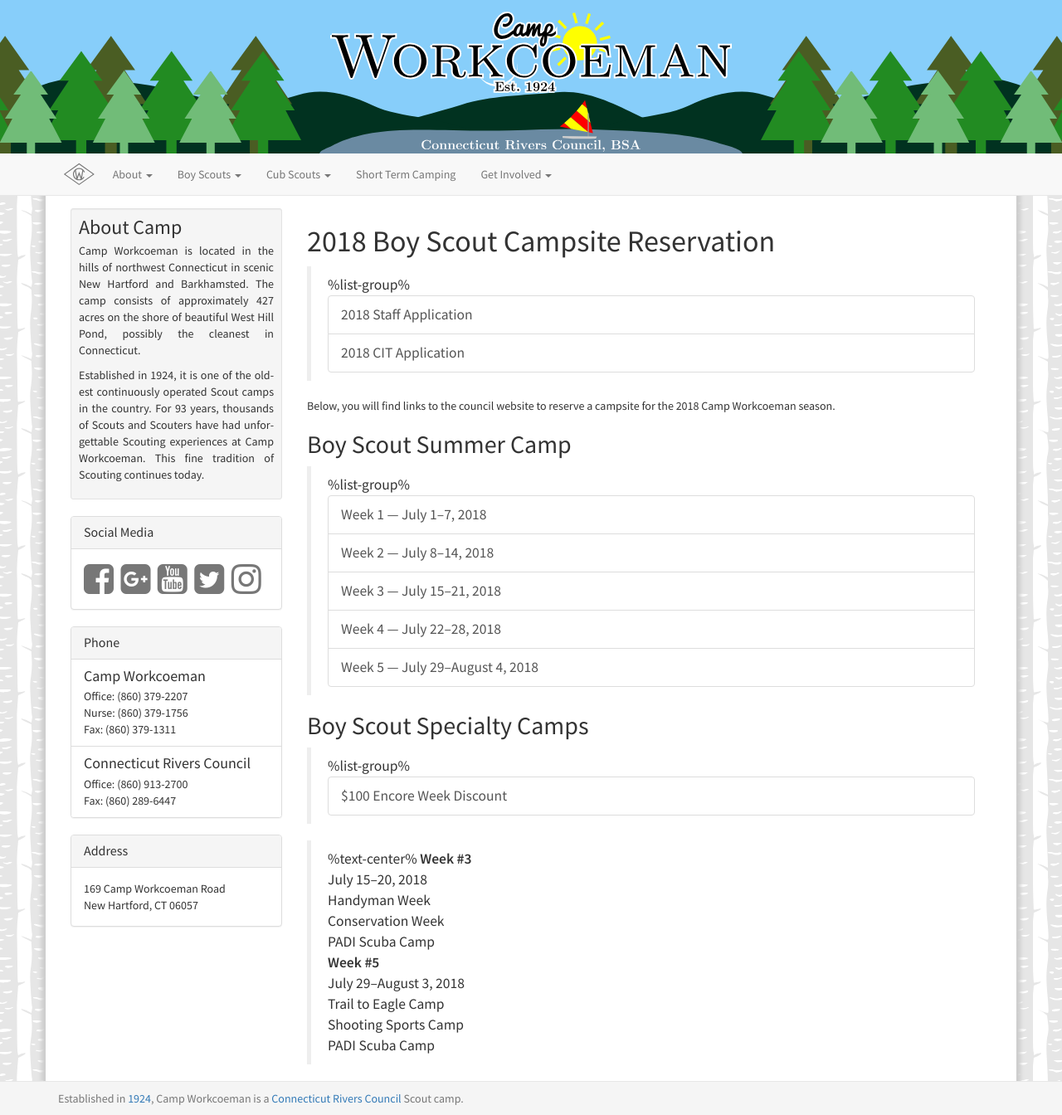
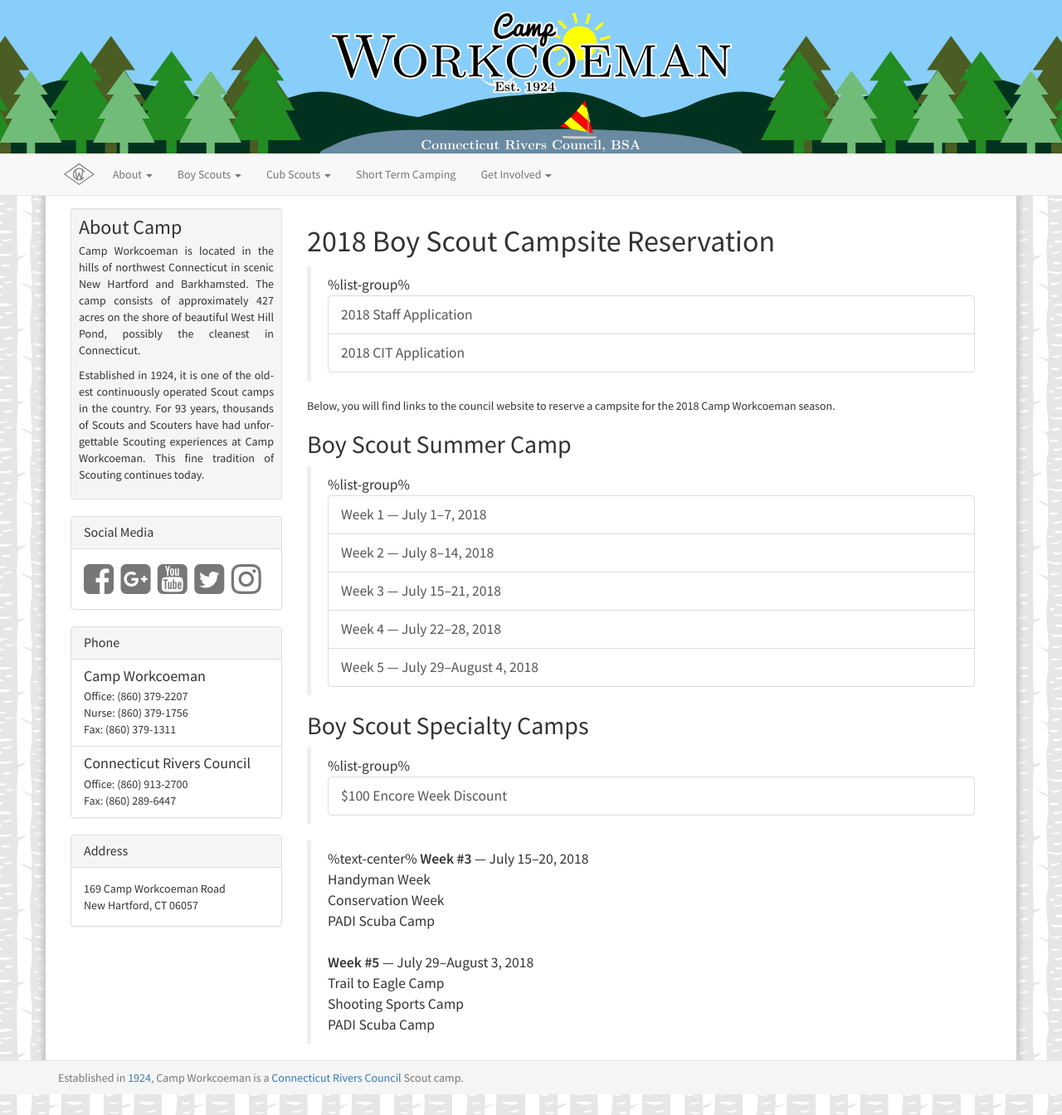
Before and after one commit to campworkcoeman/campworkcoeman.org, a Jekyll site: the page built from boy-scouts/register.md, in a window 1280 px wide. Shown: the whole page at 83% size. Built offline with Jekyll 4.4.1, drawn with Linux system fonts in a browser that asks for light colours; nearby versions of some CDN libraries; Markdown is read by kramdown in place of the engine named in the settings.

Commit message:
Updates for 2018.

```diff
--- a/boy-scouts/register.md
+++ b/boy-scouts/register.md
@@ -27,13 +27,12 @@
 > <a href="{{ site.url }}/pdf/2018/2018-encore-week.pdf" class="list-group-item">$100 Encore Week Discount</a>
 
 > %text-center%
-> **Week #3**<br/>
-> July 15--20, 2018<br/>
+> **Week #3** --- July 15--20, 2018<br/>
 > Handyman Week<br/>
 > Conservation Week<br/>
 > PADI Scuba Camp<br/>
-> **Week #5**<br/>
-> July 29--August 3, 2018<br/>
+> <br/>
+> **Week #5** --- July 29--August 3, 2018<br/>
 > Trail to Eagle Camp<br/>
 > Shooting Sports Camp<br/>
 > PADI Scuba Camp
```
Also changed, not shown: boy-scouts/resident-camp.md (+4 -1 lines), boy-scouts/trail-to-eagle.md (+1 -1 lines).
